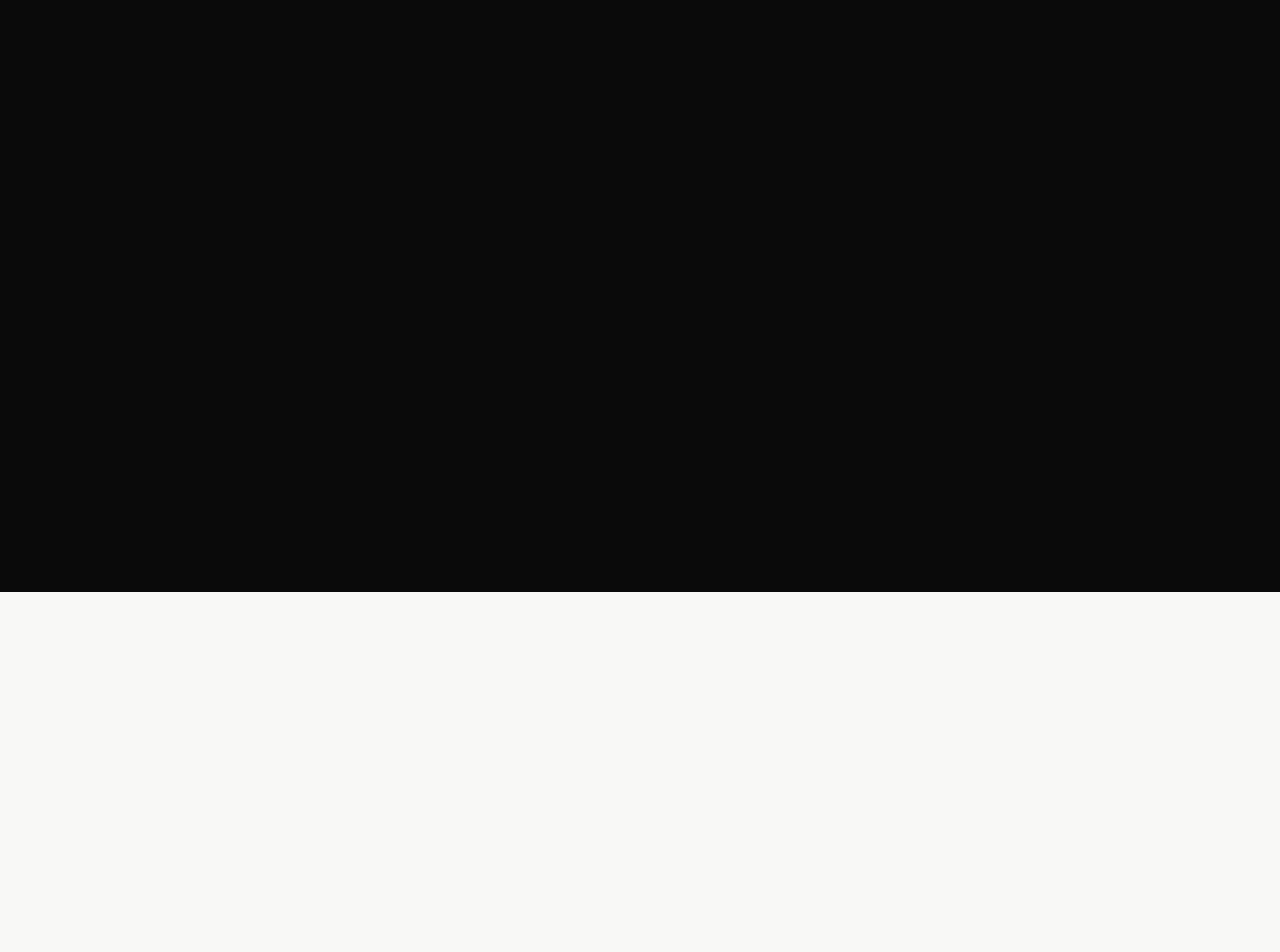
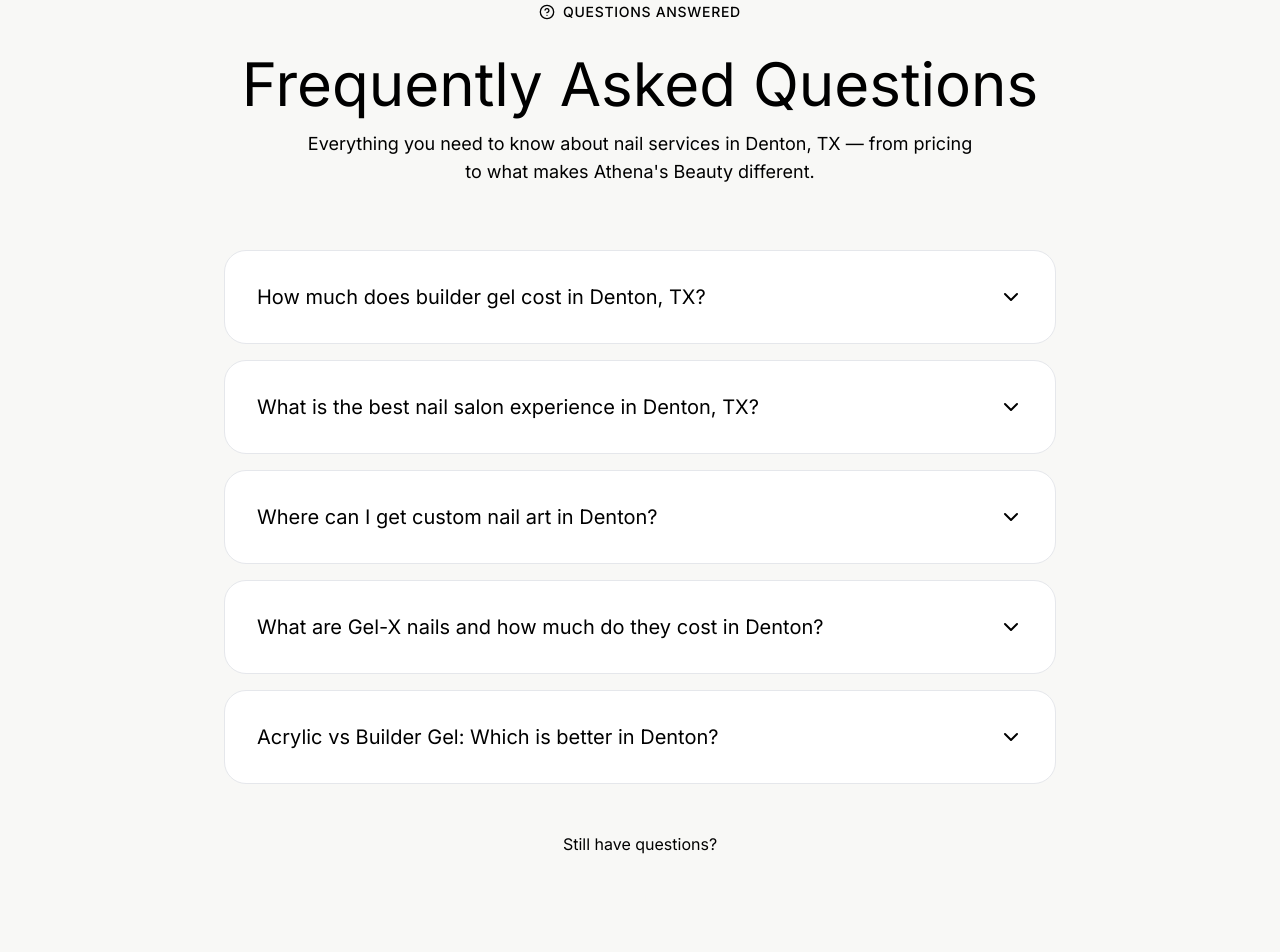
Before and after one commit to billydhvac-arch/Athenas-beauty-website, a React (Vite) app: page / in a window 1280 px wide. Shown: the part 4540-5492 px from the top of the page. Built offline with nearby package versions, Linux system fonts and the light colour scheme.

Commit message:
Add FAQ section with SEO-optimized content for Denton nail services keywords

```diff
--- a/src/App.tsx
+++ b/src/App.tsx
@@ -10,6 +10,7 @@
 import WhySection from './sections/WhySection';
 import ServicesPreviewSection from './sections/ServicesPreviewSection';
 import TestimonialsSection from './sections/TestimonialsSection';
+import FAQSection from './sections/FAQSection';
 import FinalCTASection from './sections/FinalCTASection';
 import ContactSection from './sections/ContactSection';
 import ServicesPage from './pages/ServicesPage';
@@ -184,6 +185,7 @@
         <WhySection />
         <ServicesPreviewSection />
         <TestimonialsSection />
+        <FAQSection />
         <FinalCTASection />
         <ContactSection />
       </main>
--- /dev/null
+++ b/src/sections/FAQSection.tsx
@@ -0,0 +1,114 @@
+import { useState } from 'react';
+import { ChevronDown, HelpCircle } from 'lucide-react';
+
+interface FAQItem {
+  question: string;
+  answer: string;
+}
+
+const faqs: FAQItem[] = [
+  {
+    question: "How much does builder gel cost in Denton, TX?",
+    answer: "Builder gel services in Denton typically range from $55-$70+. At Athena's Beauty, our builder gel full sets start at $70, which includes meticulous prep, custom shaping, and premium gel application that lasts 3-4 weeks. We don't rush — each set receives the detailed attention it deserves."
+  },
+  {
+    question: "What is the best nail salon experience in Denton, TX?",
+    answer: "The best nail salon experience is one where you never feel rushed, your technician actually listens, and the work exceeds expectations. At Athena's Beauty, we've built our reputation on what other salons miss: personalized attention, meticulous detail, and respectful service. No assembly-line mentality — just one artist, one client, and nails worth showing off."
+  },
+  {
+    question: "Where can I get custom nail art in Denton?",
+    answer: "Athena's Beauty is Denton's destination for custom nail art. From intricate hand-painted designs to 3D embellishments and trending styles like chrome French and stained glass nails, we create wearable art that reflects your personal style. Every design is custom — no stickers, no shortcuts, just pure artistry."
+  },
+  {
+    question: "What are Gel-X nails and how much do they cost in Denton?",
+    answer: "Gel-X is a soft gel extension system that's lighter and more flexible than acrylic. In Denton, Gel-X full sets typically range from $65-$85. At Athena's Beauty, we specialize in Gel-X for clients who want length without the heaviness of traditional acrylics — perfect for natural-looking extensions that last."
+  },
+  {
+    question: "Acrylic vs Builder Gel: Which is better in Denton?",
+    answer: "It depends on your goals. Acrylics are durable and great for dramatic length. Builder gel is lighter, more flexible, and healthier for natural nails. At Athena's Beauty, we offer both — acrylics for bold, sculpted looks and builder gel for strong, natural-feeling nails. During your consultation, we'll recommend what's best for your lifestyle."
+  }
+];
+
+function FAQSection() {
+  const [openIndex, setOpenIndex] = useState<number | null>(null);
+
+  const toggleFAQ = (index: number) => {
+    setOpenIndex(openIndex === index ? null : index);
+  };
+
+  return (
+    <section className="relative w-full bg-off-white py-24 lg:py-32">
+      <div className="max-w-4xl mx-auto px-6 lg:px-8">
+        {/* Section Header */}
+        <div className="text-center mb-16">
+          <div className="inline-flex items-center gap-2 px-4 py-2 bg-warm-beige rounded-full mb-6">
+            <HelpCircle className="w-4 h-4 text-deep-brown" />
+            <span className="text-sm font-medium text-deep-brown uppercase tracking-wider">
+              Questions Answered
+            </span>
+          </div>
+          <h2 className="font-display text-4xl lg:text-5xl xl:text-6xl text-deep-brown mb-4">
+            Frequently Asked Questions
+          </h2>
+          <p className="text-lg text-deep-brown/70 max-w-2xl mx-auto">
+            Everything you need to know about nail services in Denton, TX — from pricing to what makes Athena's Beauty different.
+          </p>
+        </div>
+
+        {/* FAQ Items */}
+        <div className="space-y-4">
+          {faqs.map((faq, index) => (
+            <div
+              key={index}
+              className={`bg-white rounded-2xl border transition-all duration-300 ${
+                openIndex === index
+                  ? 'border-warm-beige shadow-lg'
+                  : 'border-warm-beige/50 hover:border-warm-beige'
+              }`}
+            >
+              <button
+                onClick={() => toggleFAQ(index)}
+                className="w-full flex items-center justify-between p-6 lg:p-8 text-left"
+              >
+                <span className="font-display text-lg lg:text-xl text-deep-brown pr-4">
+                  {faq.question}
+                </span>
+                <ChevronDown
+                  className={`w-6 h-6 text-deep-brown flex-shrink-0 transition-transform duration-300 ${
+                    openIndex === index ? 'rotate-180' : ''
+                  }`}
+                />
+              </button>
+              <div
+                className={`overflow-hidden transition-all duration-300 ${
+                  openIndex === index ? 'max-h-96' : 'max-h-0'
+                }`}
+              >
+                <div className="px-6 lg:px-8 pb-6 lg:pb-8">
+                  <p className="text-deep-brown/80 leading-relaxed">
+                    {faq.answer}
+                  </p>
+                </div>
+              </div>
+            </div>
+          ))}
+        </div>
+
+        {/* CTA */}
+        <div className="mt-12 text-center">
+          <p className="text-deep-brown/60 mb-4">
+            Still have questions?
+          </p>
+          <a
+            href="#contact"
+            className="inline-flex items-center gap-2 px-8 py-4 bg-deep-brown text-off-white font-medium rounded-full hover:bg-deep-brown/90 transition-colors"
+          >
+            Message Us Directly
+          </a>
+        </div>
+      </div>
+    </section>
+  );
+}
+
+export default FAQSection;
```
